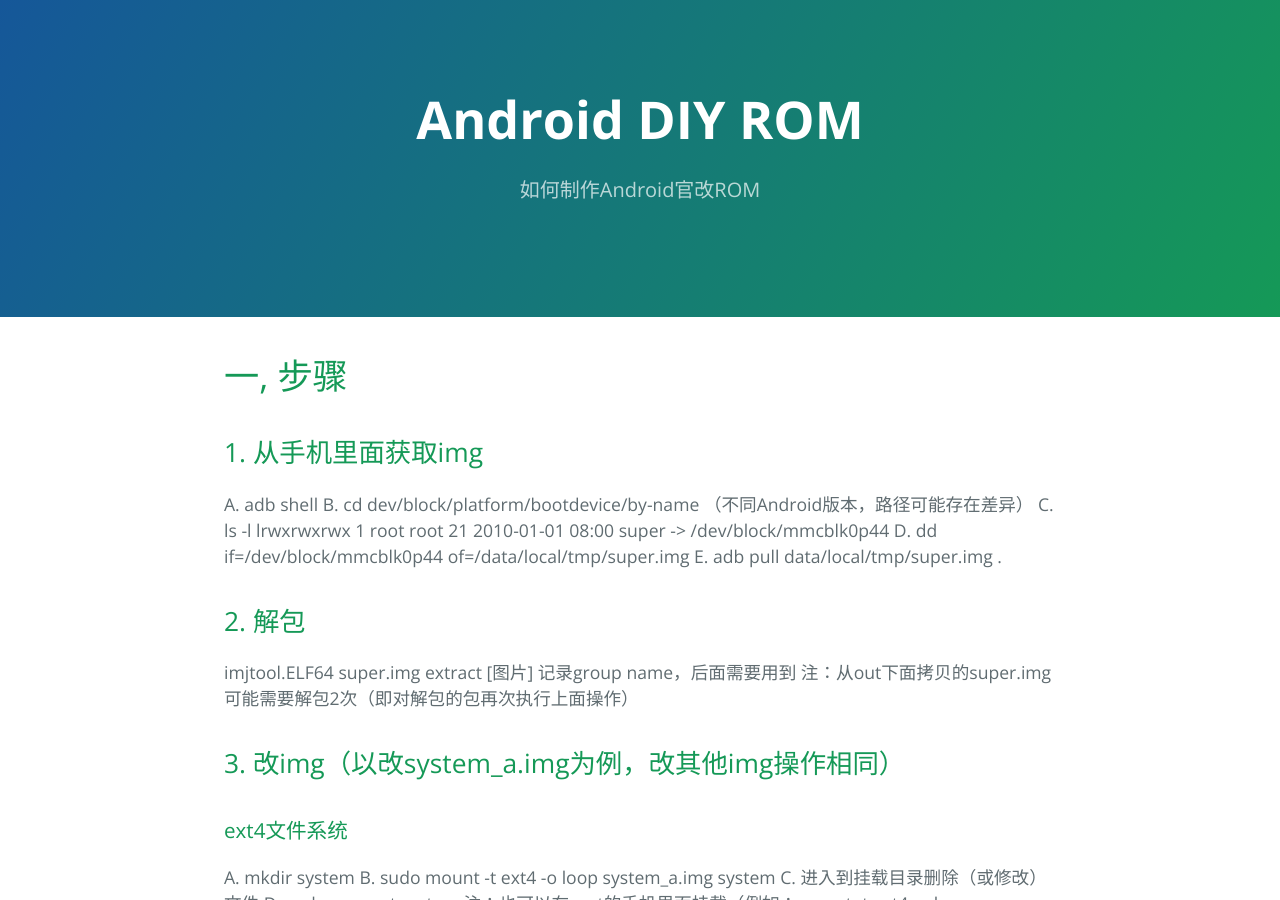
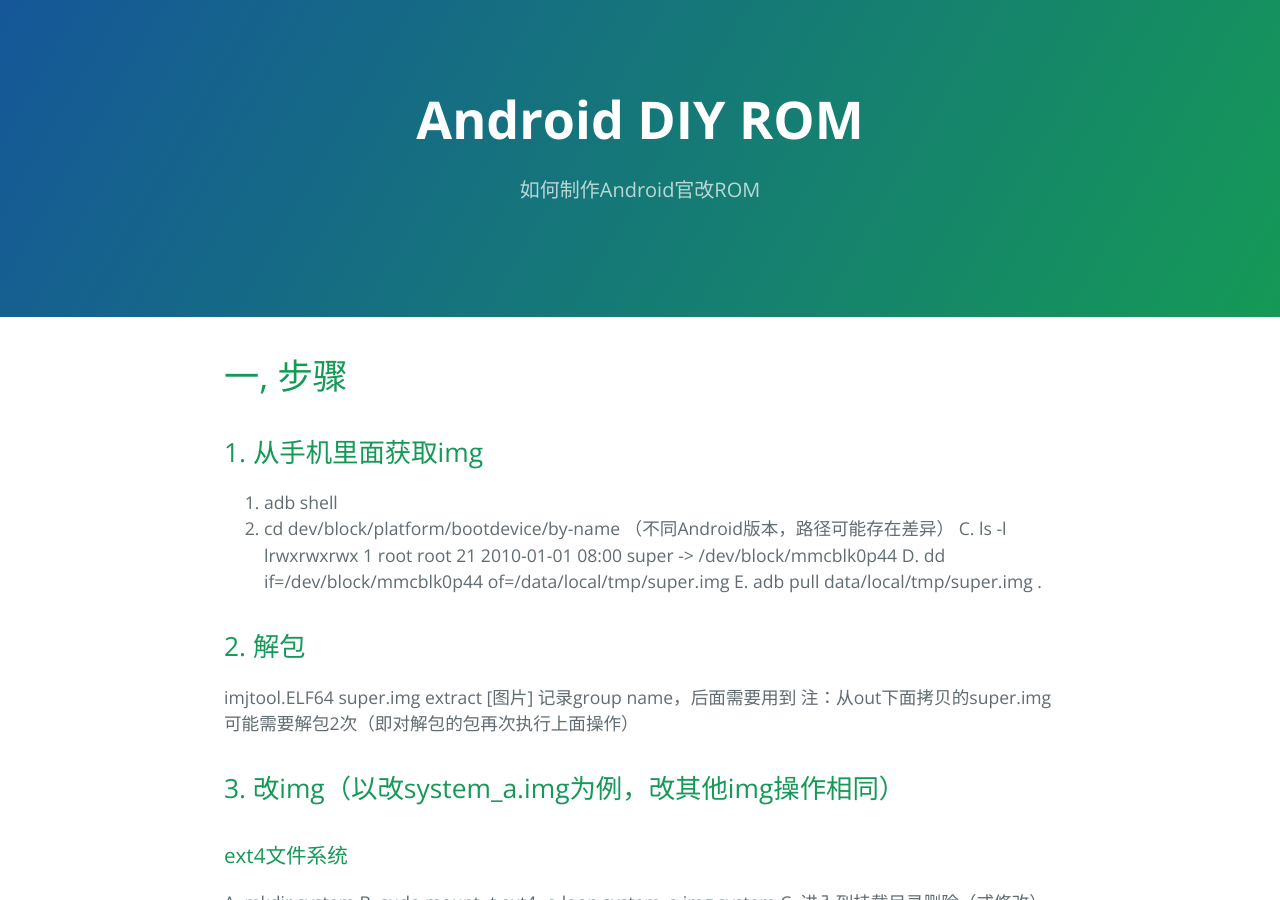
Before and after one commit to EricChenYS/EricChenYS.github.io, a Jekyll site: the page built from docs/android/tools/DIY_ROM.md, in a window 1280 px wide and 900 px high. Built offline with Jekyll 4.4.1, drawn with Linux system fonts in a browser that asks for light colours; part of the change alters nothing that is shown.

Commit message:
Update DIY_ROM.md

```diff
--- a/docs/android/tools/DIY_ROM.md
+++ b/docs/android/tools/DIY_ROM.md
@@ -6,8 +6,8 @@ description: 如何制作Android官改ROM
 
 # 一, 步骤
 ## 1. 从手机里面获取img
-A. adb shell
-B. cd dev/block/platform/bootdevice/by-name （不同Android版本，路径可能存在差异）
+1. adb shell
+2. cd dev/block/platform/bootdevice/by-name （不同Android版本，路径可能存在差异）
 C. ls -l
 lrwxrwxrwx 1 root root   21 2010-01-01 08:00 super -> /dev/block/mmcblk0p44
 D. dd if=/dev/block/mmcblk0p44 of=/data/local/tmp/super.img
```
